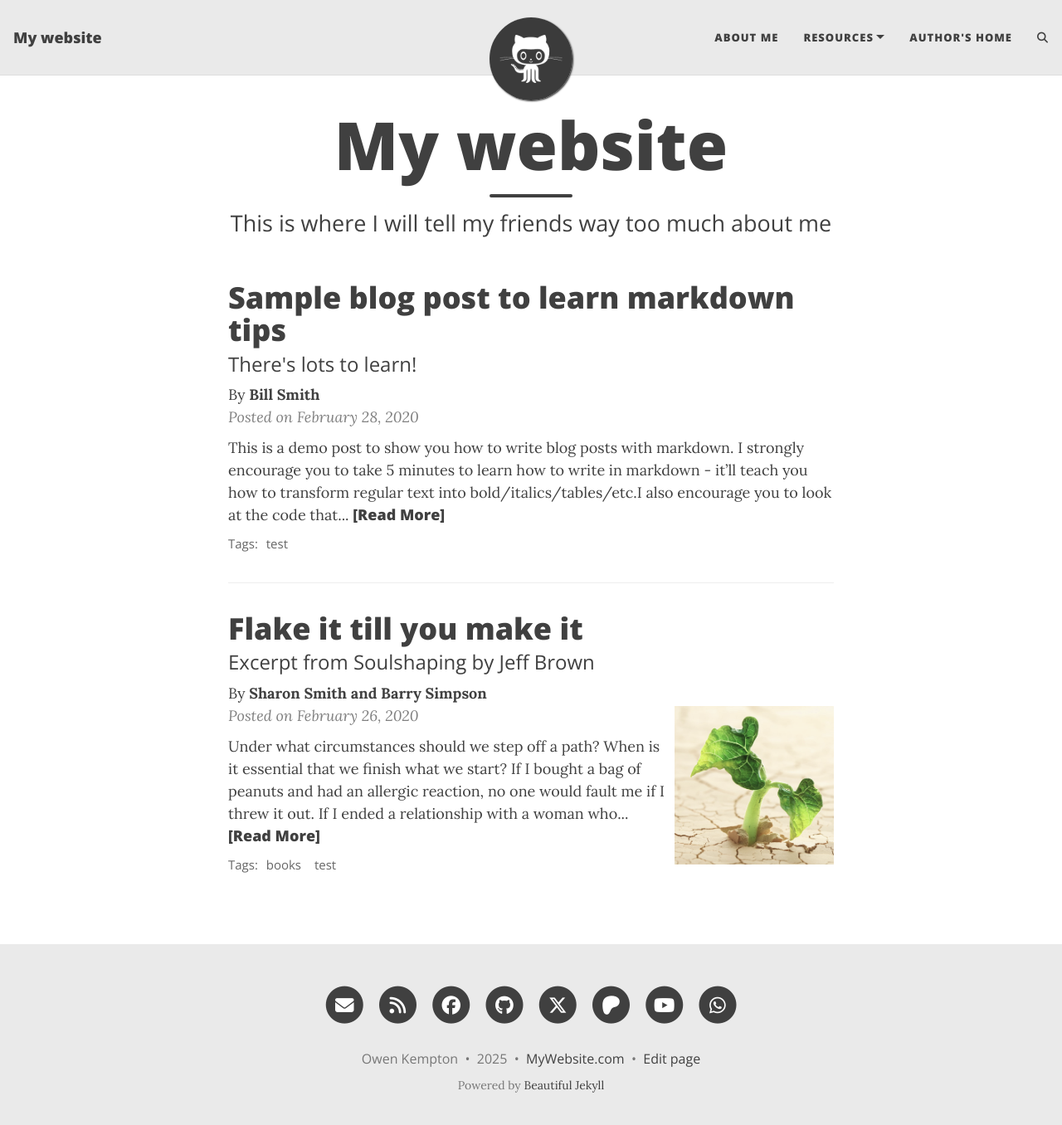
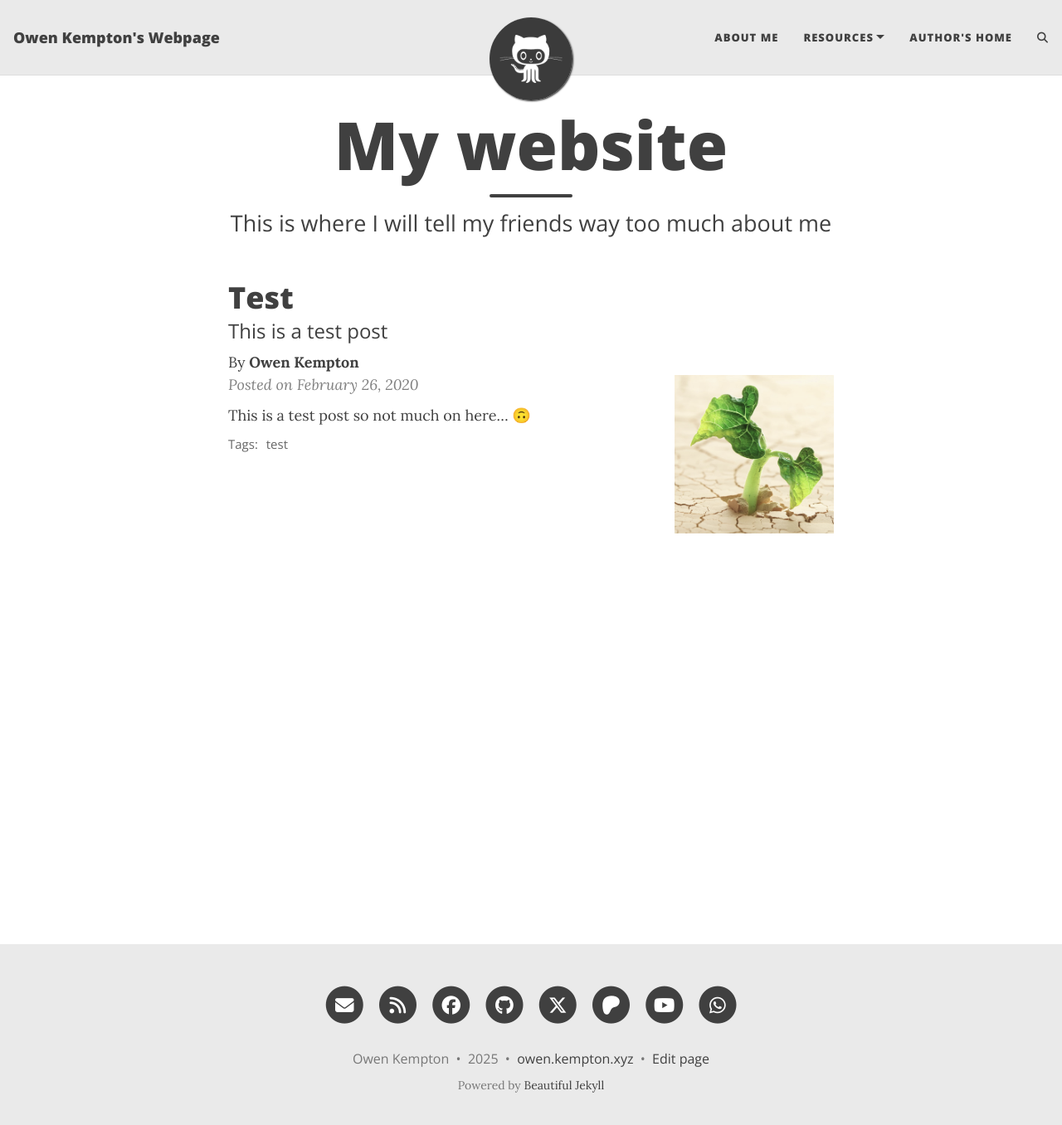
Before and after one commit to owenk23/website, a Jekyll site: the page built from index.html, in a window 1280 px wide and 1369 px high. Shown: the top 1356 px of the window at 83% size. Built offline with Jekyll 4.4.1, drawn with Linux system fonts in a browser that asks for light colours; the list of posts is cut into pages by our own code; comment, search, counter and statistics services are not loaded.

Commit message:
Added test post

````diff
--- a/_config.yml
+++ b/_config.yml
@@ -10,7 +10,7 @@
 ############################
 
 # Name of website
-title: My website
+title: Owen Kempton's Webpage
 
 # Your name to show in the footer
 author: Owen Kempton
@@ -100,7 +100,7 @@ share-links-active:
 
 # How to display the link to your website in the footer
 # Remove this if you don't want a link in the footer
-url-pretty: "MyWebsite.com"
+url-pretty: "owen.kempton.xyz"
 
 # Add the website title to the title of every page
 title-on-all-pages: true
--- a/_posts/2020-02-26-flake-it-till-you-make-it.md
+++ b/_posts/2020-02-26-flake-it-till-you-make-it.md
@@ -1,18 +1,12 @@
 ---
 layout: post
-title: Flake it till you make it
-subtitle: Excerpt from Soulshaping by Jeff Brown
+title: Test
+subtitle: This is a test post
 cover-img: /assets/img/path.jpg
 thumbnail-img: /assets/img/thumb.png
 share-img: /assets/img/path.jpg
-tags: [books, test]
-author: Sharon Smith and Barry Simpson
+tags: [test]
+author: Owen Kempton
 ---
 
-Under what circumstances should we step off a path? When is it essential that we finish what we start? If I bought a bag of peanuts and had an allergic reaction, no one would fault me if I threw it out. If I ended a relationship with a woman who hit me, no one would say that I had a commitment problem. But if I walk away from a seemingly secure route because my soul has other ideas, I am a flake?
-
-The truth is that no one else can definitively know the path we are here to walk. It’s tempting to listen—many of us long for the omnipotent other—but unless they are genuine psychic intuitives, they can’t know. All others can know is their own truth, and if they’ve actually done the work to excavate it, they will have the good sense to know that they cannot genuinely know anyone else’s. Only soul knows the path it is here to walk. Since you are the only one living in your temple, only you can know its scriptures and interpretive structure.
-
-At the heart of the struggle are two very different ideas of success—survival-driven and soul-driven. For survivalists, success is security, pragmatism, power over others. Success is the absence of material suffering, the nourishing of the soul be damned. It is an odd and ironic thing that most of the material power in our world often resides in the hands of younger souls. Still working in the egoic and material realms, they love the sensations of power and focus most of their energy on accumulation. Older souls tend not to be as materially driven. They have already played the worldly game in previous lives and they search for more subtle shades of meaning in this one—authentication rather than accumulation. They are often ignored by the culture at large, although they really are the truest warriors.
-
-A soulful notion of success rests on the actualization of our innate image. Success is simply the completion of a soul step, however unsightly it may be. We have finished what we started when the lesson is learned. What a fear-based culture calls a wonderful opportunity may be fruitless and misguided for the soul. Staying in a passionless relationship may satisfy our need for comfort, but it may stifle the soul. Becoming a famous lawyer is only worthwhile if the soul demands it. It is an essential failure if you are called to be a monastic this time around. If you need to explore and abandon ten careers in order to stretch your soul toward its innate image, then so be it. Flake it till you make it.
+This is a test post so not much on here... 🙃
--- a/_posts/2020-02-28-sample-markdown.md
+++ /dev/null
@@ -1,100 +0,0 @@
----
-layout: post
-title: Sample blog post to learn markdown tips
-subtitle: There's lots to learn!
-gh-repo: daattali/beautiful-jekyll
-gh-badge: [star, fork, follow]
-tags: [test]
-comments: true
-mathjax: true
-author: Bill Smith
----
-
-{: .box-success}
-This is a demo post to show you how to write blog posts with markdown.  I strongly encourage you to [take 5 minutes to learn how to write in markdown](https://markdowntutorial.com/) - it'll teach you how to transform regular text into bold/italics/tables/etc.<br/>I also encourage you to look at the [code that created this post](https://raw.githubusercontent.com/daattali/beautiful-jekyll/master/_posts/2020-02-28-sample-markdown.md) to learn some more advanced tips about using markdown in Beautiful Jekyll.
-
-**Here is some bold text**
-
-## Here is a secondary heading
-
-[This is a link to a different site](https://deanattali.com/) and [this is a link to a section inside this page](#local-urls).
-
-Here's a table:
-
-| Number | Next number | Previous number |
-| :------ |:--- | :--- |
-| Five | Six | Four |
-| Ten | Eleven | Nine |
-| Seven | Eight | Six |
-| Two | Three | One |
-
-You can use [MathJax](https://www.mathjax.org/) to write LaTeX expressions. For example:
-When \\(a \ne 0\\), there are two solutions to \\(ax^2 + bx + c = 0\\) and they are $$x = {-b \pm \sqrt{b^2-4ac} \over 2a}.$$
-
-How about a yummy crepe?
-
-![Crepe](https://beautifuljekyll.com/assets/img/crepe.jpg)
-
-It can also be centered!
-
-![Crepe](https://beautifuljekyll.com/assets/img/crepe.jpg){: .mx-auto.d-block :}
-
-Here's a code chunk:
-
-~~~
-var foo = function(x) {
-  return(x + 5);
-}
-foo(3)
-~~~
-
-And here is the same code with syntax highlighting:
-
-```javascript
-var foo = function(x) {
-  return(x + 5);
-}
-foo(3)
-```
-
-And here is the same code yet again but with line numbers:
-
-{% highlight javascript linenos %}
-var foo = function(x) {
-  return(x + 5);
-}
-foo(3)
-{% endhighlight %}
-
-## Boxes
-You can add notification, warning and error boxes like this:
-
-### Notification
-
-{: .box-note}
-**Note:** This is a notification box.
-
-### Warning
-
-{: .box-warning}
-**Warning:** This is a warning box.
-
-### Error
-
-{: .box-error}
-**Error:** This is an error box.
-
-## Local URLs in project sites {#local-urls}
-
-When hosting a *project site* on GitHub Pages (for example, `https://USERNAME.github.io/MyProject`), URLs that begin with `/` and refer to local files may not work correctly due to how the root URL (`/`) is interpreted by GitHub Pages. You can read more about it [in the FAQ](https://beautifuljekyll.com/faq/#links-in-project-page). To demonstrate the issue, the following local image will be broken **if your site is a project site:**
-
-![Crepe](/assets/img/crepe.jpg)
-
-If the above image is broken, then you'll need to follow the instructions [in the FAQ](https://beautifuljekyll.com/faq/#links-in-project-page). Here is proof that it can be fixed:
-
-![Crepe]({{ '/assets/img/crepe.jpg' | relative_url }})
-
-<details markdown="1">
-<summary>Click here!</summary>
-Here you can see an **expandable** section
-</details>
````
